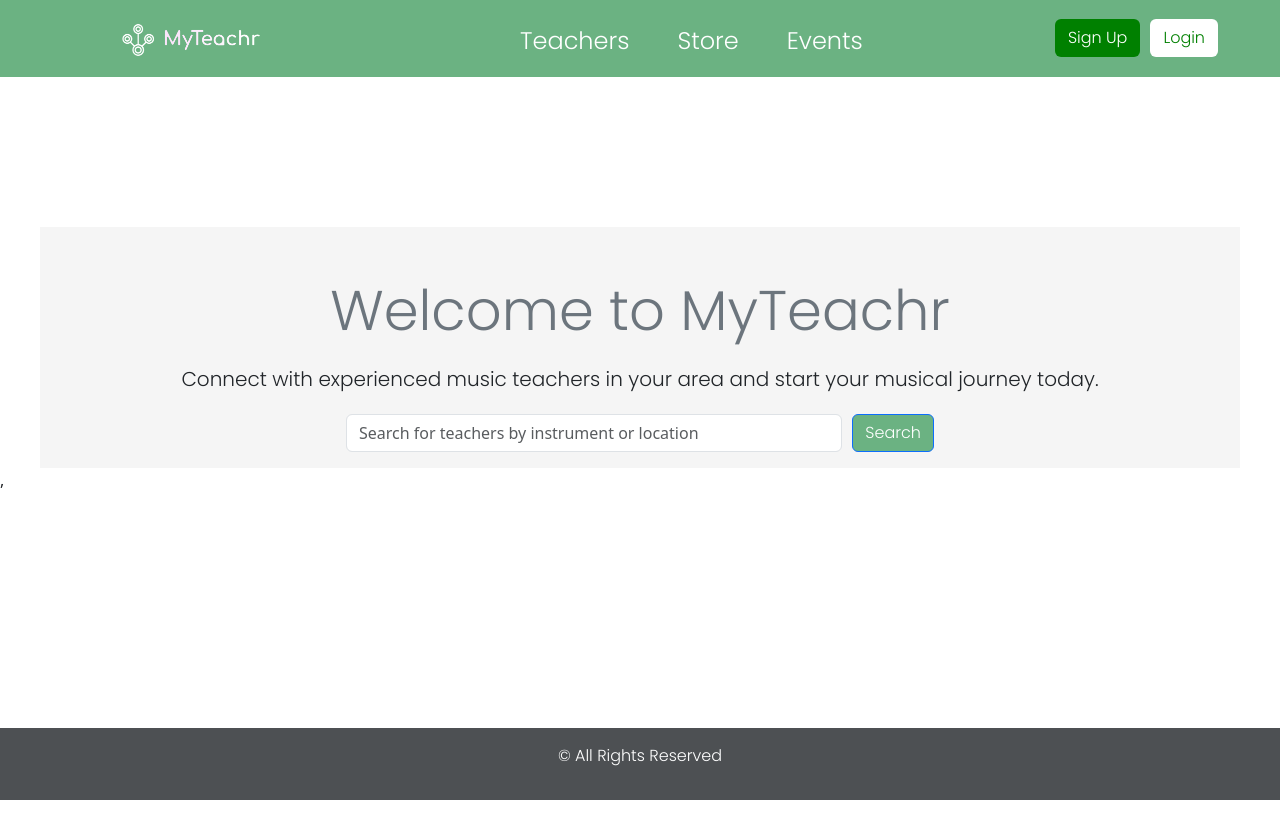
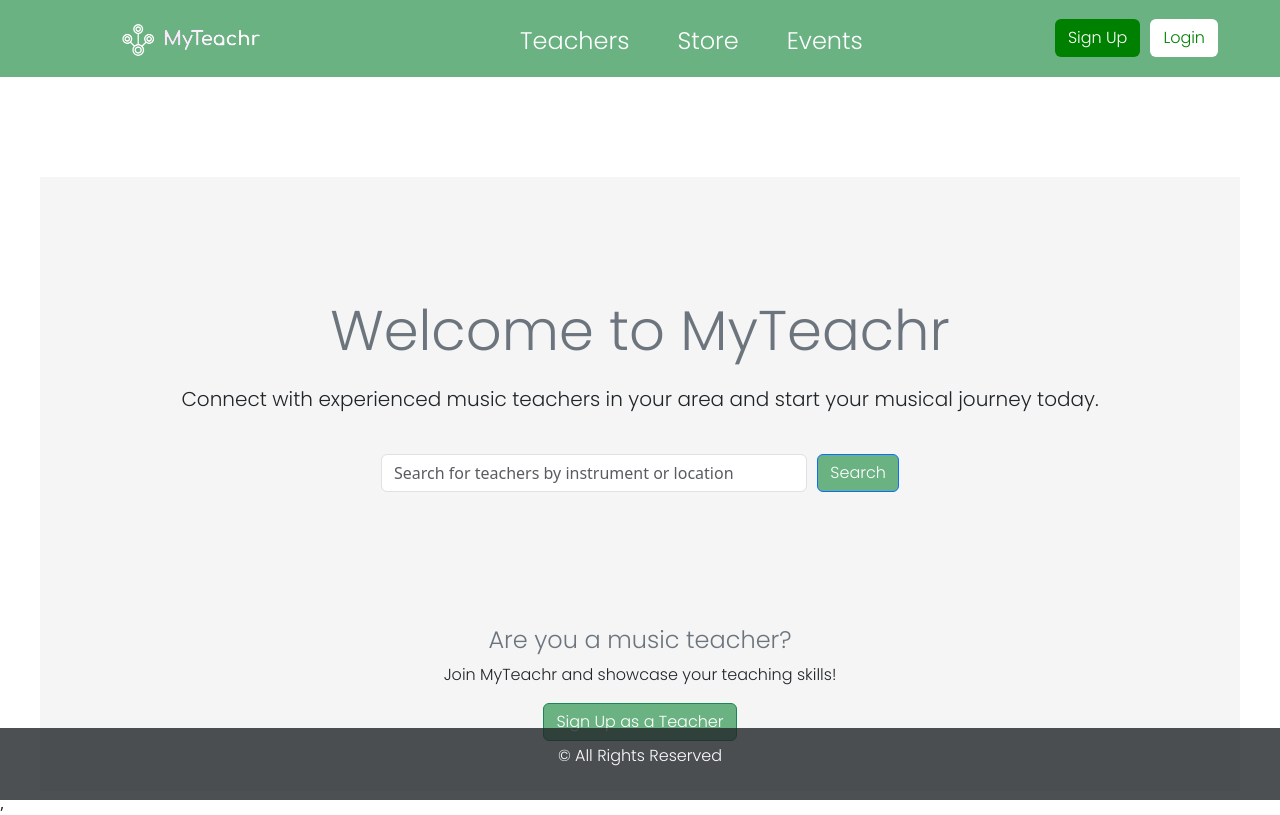
Before and after one commit to dtumuhaise/MyTeachr, a React (Create React App) app in the folder myteachr/: page / in a window 1280 px wide. Built offline with nearby package versions, Linux system fonts and the light colour scheme.

Commit message:
changes to home.js

```diff
--- a/myteachr/src/components/Home.js
+++ b/myteachr/src/components/Home.js
@@ -2,8 +2,10 @@ import React, { useState } from "react";
 import { useNavigate } from "react-router-dom";
 import "bootstrap/dist/css/bootstrap.min.css";
 import "../css/Home.css";
+import TeacherRegistrationModal from "./TeacherRegistrationModal";
 
 const Home = () => {
+  const [showRegistration, setShowRegistration] = useState(false);
   const navigate = useNavigate();
   const [searchQuery, setSearchQuery] = useState("");
 
@@ -17,11 +19,17 @@ const Home = () => {
     }
   };
 
+  const openRegistrationModal = () => {
+    setShowRegistration(true);
+  };
+
   return (
     <div
-      style={{ marginTop: "150px", backgroundColor: "#f5f5f5" }}
+      style={{ marginTop: "100px", backgroundColor: "#f5f5f5" }}
       className="container">
-      <div className="row mt-5">
+      <div
+        style={{ padding: "70px" }}
+        className="row mt-5">
 
         <div
           style={{ marginTop: "50px" }}
@@ -30,7 +38,7 @@ const Home = () => {
             style={{ marginBottom: "20px", display: "flex", justifyContent: "center", fontFamily: "Poppins", color: "#6C757D" }}
             className="display-4">Welcome to MyTeachr</h3>
           <p
-            style={{ marginBottom: "20px", display: "flex", justifyContent: "center" }}
+            style={{ marginBottom: "40px", display: "flex", justifyContent: "center" }}
             className="lead">
             Connect with experienced music teachers in your area and start your
             musical journey today.
@@ -63,6 +71,31 @@ const Home = () => {
           </div>
         </div>
       </div>
+
+      <div
+        style={{ paddingBottom: "50px" }}
+        className="row mt-5">
+        <div className="col-md-6 offset-md-3 text-center">
+          <h4
+            style={{fontFamily: "Poppins", color: "#6C757D"}}
+            >
+              Are you a music teacher?
+          </h4>
+          <p>Join MyTeachr and showcase your teaching skills!</p>
+          <button
+            className="btn btn-success"
+            onClick={openRegistrationModal}
+          >
+            Sign Up as a Teacher
+          </button>
+        </div>
+      </div>
+      {showRegistration && (
+        <TeacherRegistrationModal
+          show={showRegistration}
+          onHide={() => setShowRegistration(false)}
+        />
+      )}
     </div>
   );
 };
--- a/myteachr/src/components/TeacherRegistrationModal.js
+++ b/myteachr/src/components/TeacherRegistrationModal.js
@@ -36,10 +36,6 @@ const TeacherRegistrationModal = ({ show, onHide }) => {
     console.log(formData);
     setRegistrationSuccess(true);
 
-
-    // Handle form submission here
-    // You can send the registration data to your server or perform any necessary actions.
-    // Then, close the modal using onHide.
     onHide();
   };
 
--- a/myteachr/src/css/Home.css
+++ b/myteachr/src/css/Home.css
@@ -13,3 +13,7 @@
     padding: 20px;
     margin-left: 20%;
 }
+
+p{
+    font-family: "Poppins", sans-serif;
+}
```
